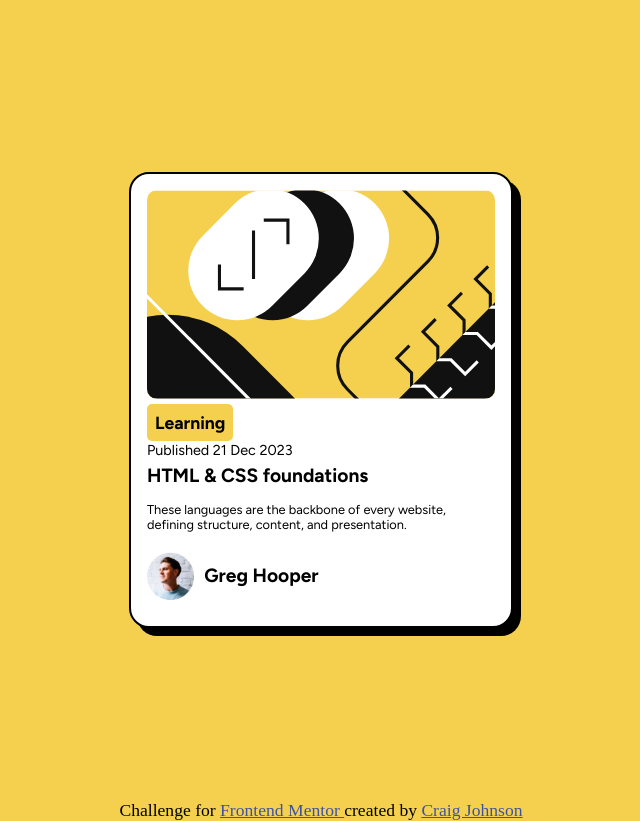
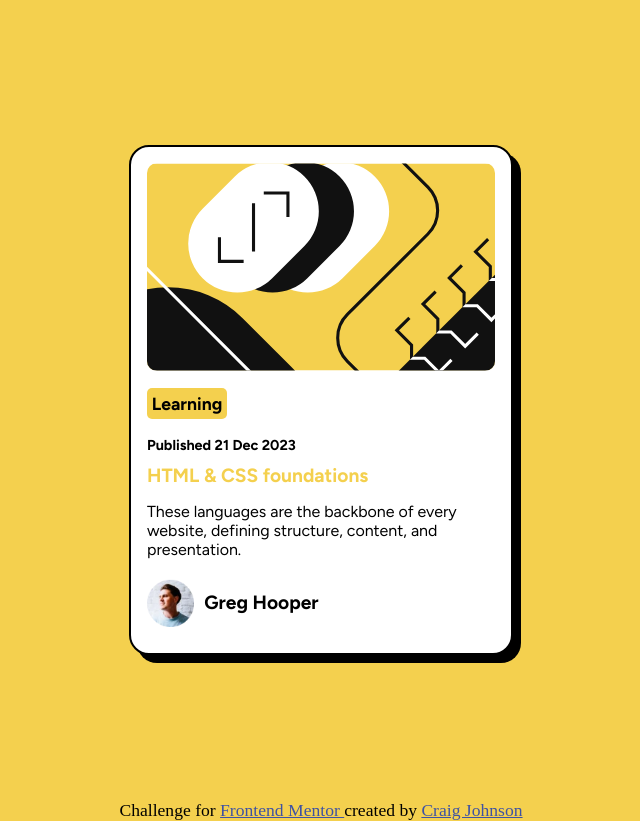
Before and after one commit to craigdev937/front_blog_preview_card, a website built with Vite: page index.html in a window 1280 px wide. Shown: the whole page, without its empty margins (319-959 px from the left). Built offline with nearby package versions, Linux system fonts and the light colour scheme.

Commit message:
Updated index, style, and readme.

```diff
--- a/style.css
+++ b/style.css
@@ -54,26 +54,28 @@ main {
     background-color: var(--yellow);
     color: var(--black);
     align-self: start;
-    padding: .5rem;
+    padding: .3rem;
     font-size: 1.1rem;
     font-weight: bolder;
     border-radius: 5px;
-    /* min-width: 82px; */
-    /* min-height: 29px; */
+    margin: 12px 0;
 }
 
 .learning__date {
     font-size: .9rem;
+    font-weight: bold;
+    margin: 5px 0;
 }
 
 .learning__header {
     font-size: 1.3;
     font-weight: bolder;
     padding: 5px 0 5px 0;
+    color: var(--yellow);
 }
 
 .learning__text {
-    font-size: .8rem;
+    font-size: 1rem;
     padding: 10px 0 10px 0;
 }
 
```
Also changed, not shown: index.html (+0 -1 lines), README.md, public/screenshot1.png (added).
